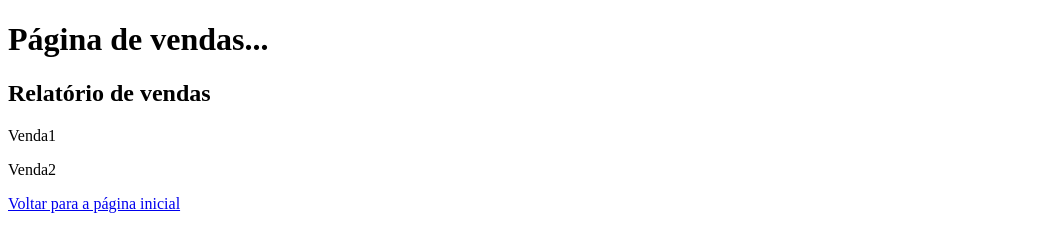
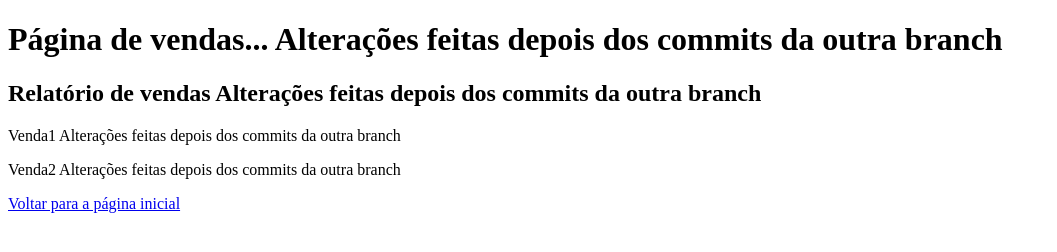
Before and after one commit to marccosousa/aulagit, a plain HTML site: page venda.html in a window 1280 px wide. Shown: the whole page, without its empty margins (0-1057 px from the left). Drawn offline with Linux system fonts and the light colour scheme.

Commit message:
Alterações feitas depois dos commits branchtest - vendas

```diff
--- a/venda.html
+++ b/venda.html
@@ -9,15 +9,19 @@
 <body>
     <h1>
         Página de vendas...
+        Alterações feitas depois dos commits da outra branch
     </h1>
     <h2>
         Relatório de vendas
+        Alterações feitas depois dos commits da outra branch
     </h2>
     <p>
         Venda1
+        Alterações feitas depois dos commits da outra branch
     </p>
     <p>
         Venda2
+        Alterações feitas depois dos commits da outra branch
     </p>
 
     <a href="index.html">
```
